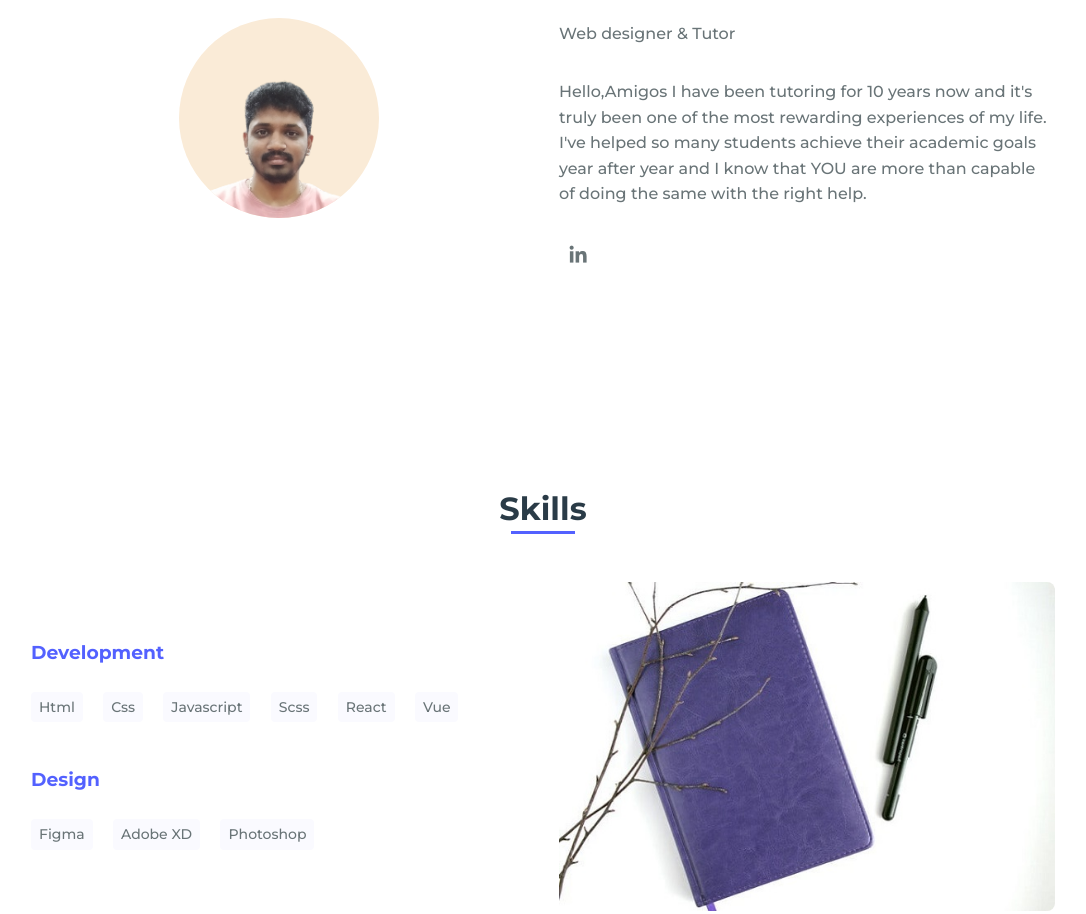
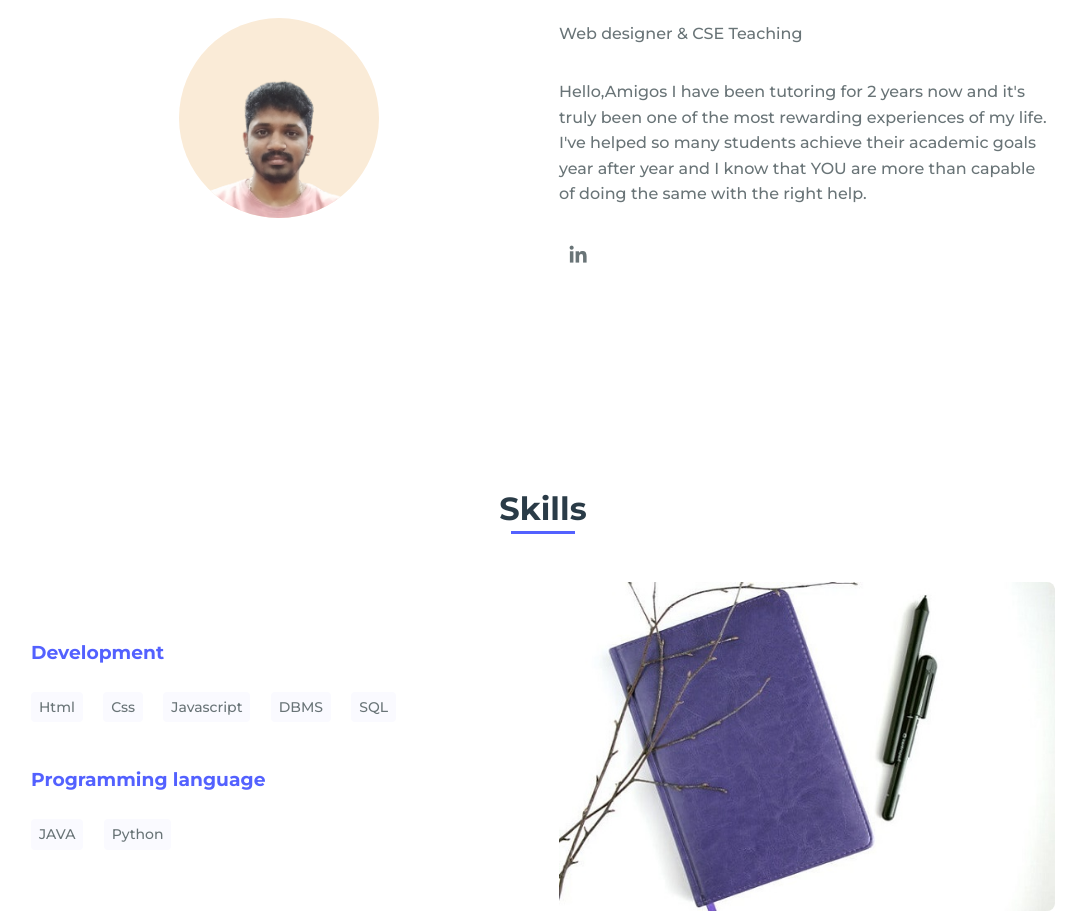
Before and after one commit to Prashanth39134/prashanth030cr.github.io, a plain HTML site: page index.html in a window 1280 px wide. Shown: the part 937-1851 px from the top of the page, without its empty margins (97-1183 px from the left). Drawn offline with nearby package versions, Linux system fonts and the light colour scheme.

Commit message:
Update index.html

```diff
--- a/index.html
+++ b/index.html
@@ -42,7 +42,9 @@
             <!--===== HOME =====-->
             <section class="home" id="home">
                 <div class="home__container bd-grid">
-                    <h1 class="home__title"><span>HOLLA <br>!</span></h1>
+                    <h1 class="home__title"><span>HOLLA <p class="about__text"> This is static website hosted on github.</p> <br>!</span></h1>
+
+
 
                     <div class="home__scroll">
                         <a href="#about" class="home__scroll-link"><i class='bx bx-up-arrow-alt' ></i>Scroll down</a>
@@ -65,8 +67,8 @@
 
                     <div>
                         <h2 class="about__subtitle">I'am Prashanth</h2>
-                        <span class="about__profession">Web designer & Tutor </span>
-                        <p class="about__text">Hello,Amigos I have been tutoring for 10 years now and it's truly been one of the most rewarding experiences of my life. I've helped so many students achieve their academic goals year after year and I know that YOU are more than capable of doing the same with the right help.</p>
+                        <span class="about__profession">Web designer & CSE Teaching </span>
+                        <p class="about__text">Hello,Amigos I have been tutoring for 2 years now and it's truly been one of the most rewarding experiences of my life. I've helped so many students achieve their academic goals year after year and I know that YOU are more than capable of doing the same with the right help.</p>
 
                         <div class="about__social">
                             <a href="#" class="about__social-icon"><i class='bx bxl-linkedin' ></i></a>
@@ -86,14 +88,14 @@
                         <span class="skills__name">Html</span>
                         <span class="skills__name">Css</span>
                         <span class="skills__name">Javascript</span>
-                        <span class="skills__name">Scss</span>
-                        <span class="skills__name">React</span>
-                        <span class="skills__name">Vue</span>
+                        <span class="skills__name">DBMS</span>
+                        <span class="skills__name">SQL</span>
 
-                        <h3 class="skills__subtitle">Design</h3>
-                        <span class="skills__name">Figma</span>
-                        <span class="skills__name">Adobe XD</span>
-                        <span class="skills__name">Photoshop</span>
+
+                        <h3 class="skills__subtitle">Programming language</h3>
+                        <span class="skills__name">JAVA</span>
+                        <span class="skills__name">Python</span>
+
                     </div>
 
                     <div class="skills__img">
@@ -139,7 +141,7 @@
                 <div class="contact__container bd-grid">
                     <div class="contact__info">
                         <h3 class="contact__subtitle">E-MAIL</h3>
-                        <span class="contact__text">abhimannyu.gmail.com</span>
+                        <span class="contact__text">prashanth030cr.gmail.com</span>
 
                         <h3 class="contact__subtitle">PHONE</h3>
                         <span class="contact__text">+91 628-167-6651</span>
```
